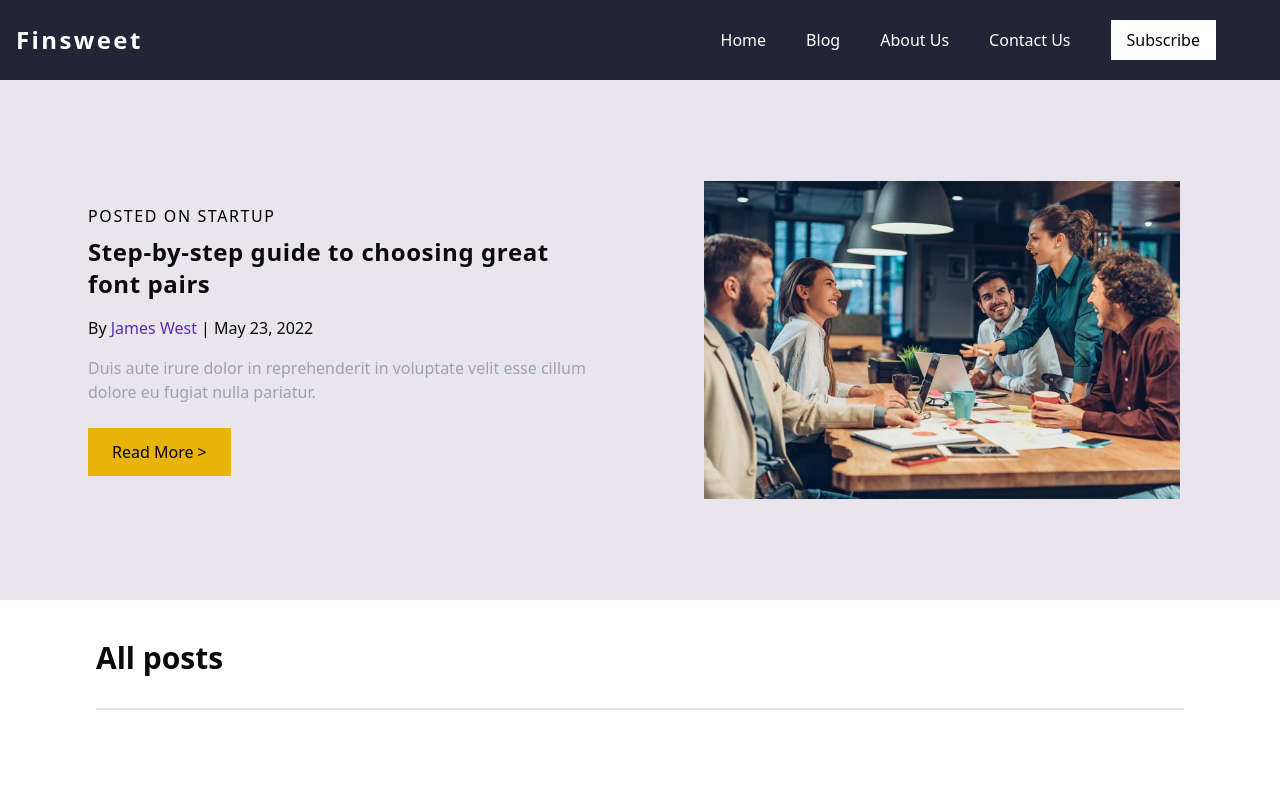
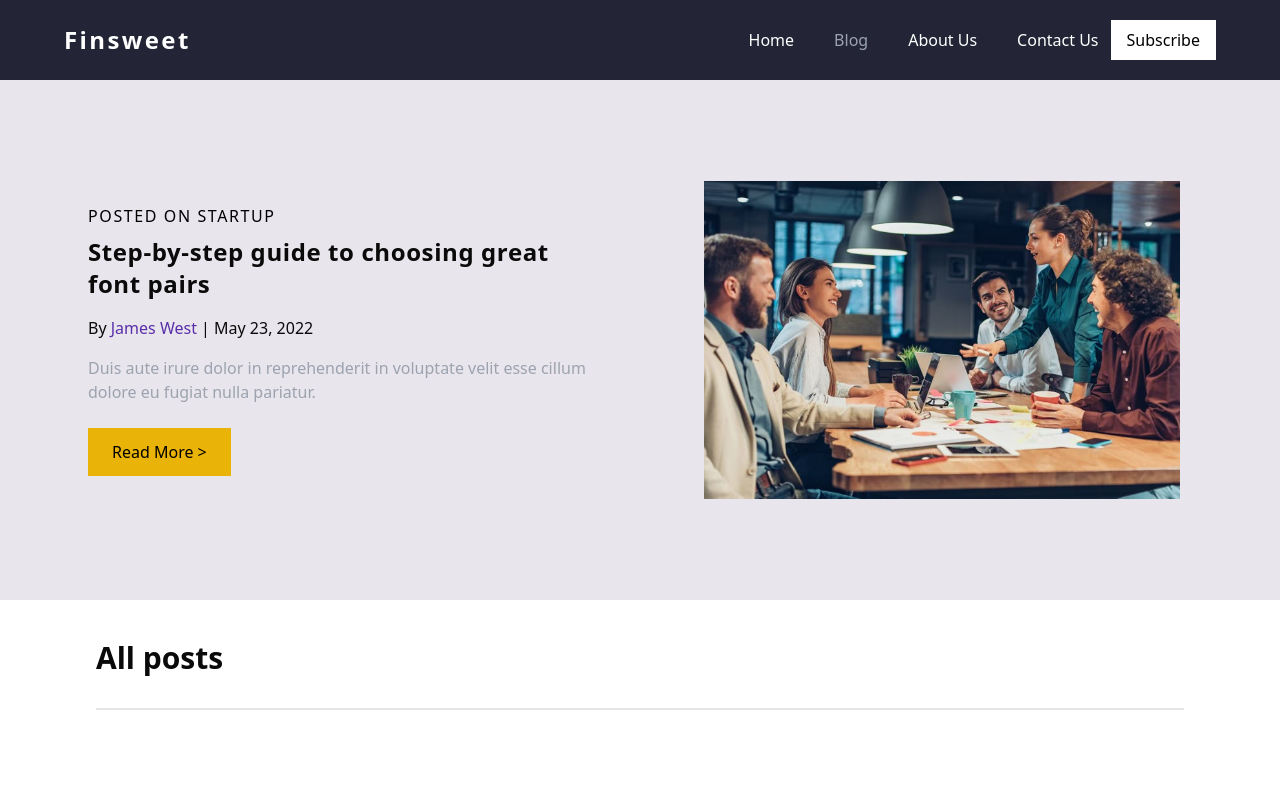
Before and after one commit to Abdelali-Fer/my_blog, a Next.js app: page /blog in a window 1280 px wide. Shown: the top 788 px of the page. Built offline with nearby package versions, Linux system fonts and the light colour scheme.

Commit message:
blog details realiser

```diff
--- a/app/blog/[blogdetails]/page.tsx
+++ b/app/blog/[blogdetails]/page.tsx
@@ -1,8 +1,52 @@
 "use client";
+import NavBar from "@/app/component/NavBar";
+import { Avatar, AvatarFallback, AvatarImage } from "@/components/ui/avatar";
+import { MdOutlineRocketLaunch } from "react-icons/md";
+
+
+
 
 function Blogdetails({params}:{params:{blogdetails:number}}) {
+
+
+
+
+
   return (
-    <div className="">Blogdetails number {params.blogdetails} </div>
+    <div>
+      <NavBar />
+      {/* Blogdetails number {params.blogdetails}  */}
+
+      <div className="w-full flex items-center justify-center mt-14">
+        <div className="max-w-[700px]">
+          {/**profile */}
+          <div className="flex items-center justify-between py-5">
+
+              <div className="flex items-center">
+                <Avatar className="w-10 h-10 mr-3">
+                  <AvatarImage src="https://github.com/shadcn.png" className="rounded-full" />
+                  <AvatarFallback>FA</AvatarFallback>
+                </Avatar>
+              <div>
+              <h2 className="text-md font-semibold text-[#592EA9] ">Jonathan Vallem</h2>
+              <p className="text-sm text-gray-500">Posted on 27th January 2022</p>
+              </div>
+              </div>
+
+          </div>
+          {/**title */}
+          <h1 className="text-4xl font-bold my-2 tracking-wide w-[80%]">
+            Step-by-step guide to choosing great font pairs
+          </h1>
+          {/**category */}
+          <div className="flex items-center mt-10">
+            <MdOutlineRocketLaunch size={25}/>
+            <p className="font-semibold">Category</p>
+          </div>
+        </div>
+      </div>
+
+    </div>
   )
 }
 
--- a/app/component/AllPosts.tsx
+++ b/app/component/AllPosts.tsx
@@ -6,15 +6,15 @@ import Image from "next/image"
 
 function AllPosts() {
     const Posts=[
-        {image:<Image src={'/images/employs.jpeg'}alt='photo'width={400}height={220}/>  ,category:'startup',title:'Design tips for designers that cover everything you need',description:'Lorem ipsum dolor sit amet consectetur adipisicing elit. Iure voluptatum minima illo, sunt vero, deleniti recusandae a'},
-        {image:<Image src={'/images/employs.jpeg'}alt='photo'width={400}height={220}/>,category:'startup',title:'Design tips for designers that cover everything you need',description:'Lorem ipsum dolor sit amet consectetur adipisicing elit. Iure voluptatum minima illo, sunt vero, deleniti recusandae a'},
-        {image:<Image src={'/images/employs.jpeg'}alt='photo'width={400}height={220}/>,category:'startup',title:'Design tips for designers that cover everything you need',description:'Lorem ipsum dolor sit amet consectetur adipisicing elit. Iure voluptatum minima illo, sunt vero, deleniti recusandae a'},
-        {image:<Image src={'/images/employs.jpeg'}alt='photo'width={400}height={220}/>,category:'startup',title:'Design tips for designers that cover everything you need',description:'Lorem ipsum dolor sit amet consectetur adipisicing elit. Iure voluptatum minima illo, sunt vero, deleniti recusandae a'}
+        {id:1,image:<Image src={'/images/employs.jpeg'}alt='photo'width={400}height={220}/>  ,category:'startup',title:'Design tips for designers that cover everything you need',description:'Lorem ipsum dolor sit amet consectetur adipisicing elit. Iure voluptatum minima illo, sunt vero, deleniti recusandae a'},
+        {id:2,image:<Image src={'/images/employs.jpeg'}alt='photo'width={400}height={220}/>,category:'startup',title:'Design tips for designers that cover everything you need',description:'Lorem ipsum dolor sit amet consectetur adipisicing elit. Iure voluptatum minima illo, sunt vero, deleniti recusandae a'},
+        {id:3,image:<Image src={'/images/employs.jpeg'}alt='photo'width={400}height={220}/>,category:'startup',title:'Design tips for designers that cover everything you need',description:'Lorem ipsum dolor sit amet consectetur adipisicing elit. Iure voluptatum minima illo, sunt vero, deleniti recusandae a'},
+        {id:4,image:<Image src={'/images/employs.jpeg'}alt='photo'width={400}height={220}/>,category:'startup',title:'Design tips for designers that cover everything you need',description:'Lorem ipsum dolor sit amet consectetur adipisicing elit. Iure voluptatum minima illo, sunt vero, deleniti recusandae a'}
     ]
     return (
         <div className="mx-24 py-10">
             {Posts.map((item, index) => (
-                <OnePost image={item.image} category={item.category} title={item.title} description={item.description}/>
+                <OnePost  id={item.id}  image={item.image} category={item.category} title={item.title} description={item.description}/>
             ))}
             <div className="flex items-center justify-center gap-3">
             <Link href={'/'}>
--- a/app/component/Carde.tsx
+++ b/app/component/Carde.tsx
@@ -5,7 +5,6 @@ import {
     CardHeader,
     CardTitle,
   } from "@/components/ui/card"
-import { IconType } from "react-icons";
 
 interface CardeProps {
   icon: React.ReactNode;
--- a/app/component/NavBar.tsx
+++ b/app/component/NavBar.tsx
@@ -1,38 +1,47 @@
+'use client';
 import Link from 'next/link'
 import React from 'react'
+import { usePathname } from 'next/navigation'
 
 function NavBar() {
 
+    const pathname = usePathname()
+
     return (
-        <div className='w-full h-[80px] bg-[#232536]'>
-            <div className='flex justify-between items-center h-full w-full px-4'>
+        <nav className='w-full h-[80px] bg-[#232536]'>
+            <div className='flex justify-between items-center h-full w-full px-16'>
             <div>
                 <Link href={'/'}>
                     <h2 className='text-[#fff] font-semibold tracking-widest text-2xl leading-none'>Finsweet</h2>
                 </Link>
             </div>
-            <div className='flex items-center mr-9'>
+            <div className='flex items-center'>
                 <ul className='hidden sm:flex'>
-                    <Link href={'/'}>
-                        <li className='ml-10  text-[#fff]'>Home</li>
-                    </Link>
-                    <Link href={'/blog'}>
-                        <li className='ml-10  text-[#fff]'>Blog</li>
-                    </Link>
-                    <Link href={'/about'}>
-                        <li className='ml-10  text-[#fff]'>About Us</li>
-                    </Link>
-                    <Link href={'/contact'}>
-                        <li className='mx-10  text-[#fff]'>Contact Us</li>
-                    </Link>
+                    {
+                        [
+                            { name: "Home", path: "/" },
+                            { name: "Blog", path: "/blog" },
+                            { name: "About Us", path: "/about" },
+                            { name: "Contact Us", path: "/contact" },
+                        ].map((link)=>(
+                            <li key={link.path}>
+                                <Link
+                                    href={link.path}
+                                    className={`ml-10 ${pathname === link.path ? "text-gray-400" : "text-white"}`}
+                                    >
+                                    {link.name}
+                                </Link>
+                            </li>
+                        ))
+                    }
                 </ul>
-                <Link href={'/'}>
-                    <button className='pl-4 pr-4 pt-2 pb-2  text-black bg-white mr-3'>Subscribe</button>
+                <Link href={'/'} className='ml-3'>
+                    <button className='pl-4 pr-4 pt-2 pb-2  text-black bg-white'>Subscribe</button>
                 </Link>
             </div>
             </div>
 
-        </div>
+        </nav>
     )
 }
 
--- a/app/component/OnePost.tsx
+++ b/app/component/OnePost.tsx
@@ -1,7 +1,10 @@
+"use client";
 import Image from "next/image"
 import React from "react"
+import { useRouter } from 'next/navigation'
 
 interface Typeprops {
+    id:number;
     image:React.ReactNode;
     category:string,
     title:string,
@@ -9,19 +12,16 @@ interface Typeprops {
 }
 
 
-function OnePost({image,category,title,description}:Typeprops) {
+function OnePost({id,image,category,title,description}:Typeprops) {
+    const router = useRouter()
+
     return (
-        <div className="flex items-center  mb-10">
-            <Image
-            src={'/images/employs.jpeg'}
-            alt='photo'
-            width={400}
-            height={220}
-            />
+        <div className="flex items-center  mb-10 hover:bg-[#F4F0F8] cursor-pointer" onClick={() => router.push(`/blog/${id}`)}>
+            {image}
             <div className="max-w-[600px] ml-5 text-wrap">
-                <h2 className="text-xl font-semibold mb-2 tracking-widest uppercase text-[#592EA9]">startup</h2>
-                <h2 className="text-2xl font-bold mt-2 tracking-wide my-2">Design tips for designers that cover everything you need</h2>
-                <p className="text-gray-600 text-sm">Lorem ipsum dolor sit amet consectetur adipisicing elit. Iure voluptatum minima illo, sunt vero, deleniti recusandae a</p>
+                <h2 className="text-xl font-semibold mb-2 tracking-widest uppercase text-[#592EA9]">{category}</h2>
+                <h2 className="text-2xl font-bold mt-2 tracking-wide my-2">{title}</h2>
+                <p className="text-gray-600 text-sm">{description}</p>
             </div>
         </div>
     )
--- a/package.json
+++ b/package.json
@@ -12,11 +12,16 @@
     "@radix-ui/react-avatar": "^1.1.3",
     "class-variance-authority": "^0.7.1",
     "clsx": "^2.1.1",
+    "gray-matter": "^4.0.3",
     "lucide-react": "^0.483.0",
     "next": "14.2.25",
     "react": "^18",
     "react-dom": "^18",
     "react-icons": "^5.5.0",
+    "rehype-prism-plus": "^2.0.0",
+    "remark-gfm": "^4.0.1",
+    "remark-images": "^4.1.0",
+    "remark-shiki-twoslash": "^3.1.3",
     "tailwind-merge": "^3.0.2",
     "tailwindcss-animate": "^1.0.7"
   },
```
Also changed, not shown: public/markdownfile/mon-article.md (added, +8 -0 lines), 1 other file (tests, documents, lock files or other folders).
